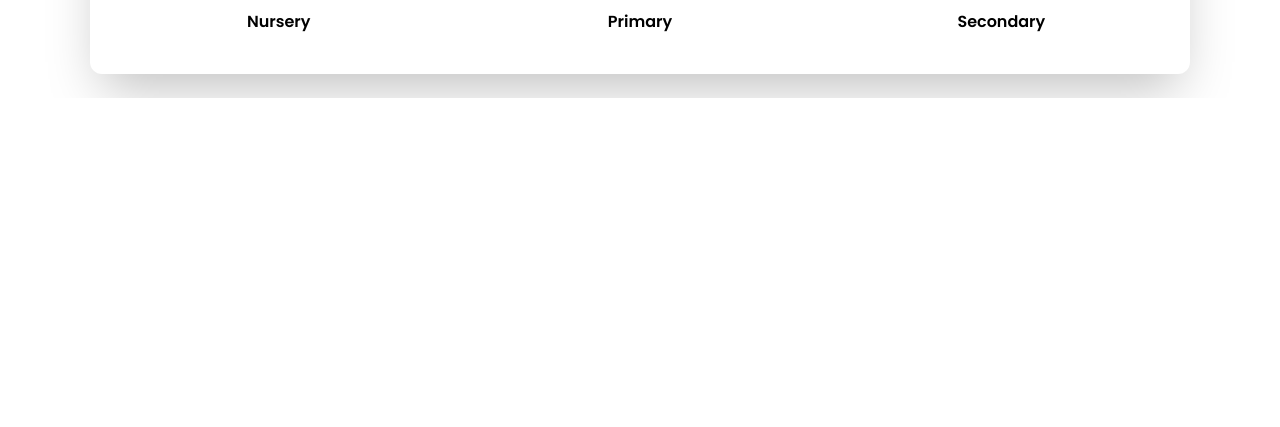
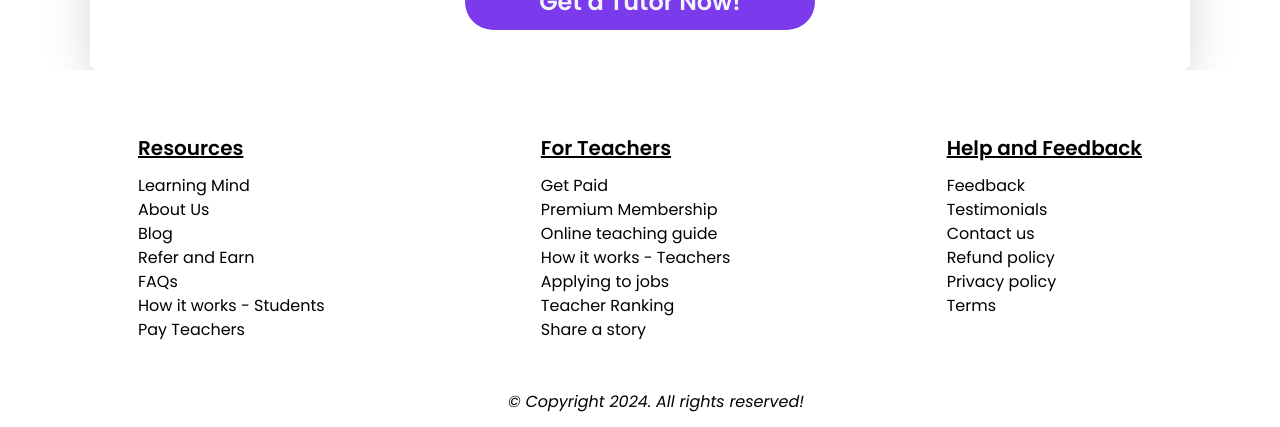
Before and after one commit to UdohLawrence/lt-hub, a Nuxt app: page / in a window 1280 px wide. Shown: the part 3676-4103 px from the top of the page. Before the commit the page ends 3774 px from the top, so only its background shows below. Built offline with nearby package versions, Linux system fonts and the light colour scheme.

Commit message:
completed: footer

```diff
--- /dev/null
+++ b/components/Footer.vue
@@ -0,0 +1,90 @@
+<script setup>
+ const year = new Date();
+
+</script>
+
+<template>
+  <section class="w-screen bg-white dark:bg-slate-700 p-4">
+    <div class="max-w-[1100px] mx-auto p-6 flex flex-col sm:flex-row sm:justify-between">
+      <div class="p-6">
+        <h3 class="underline text-xl font-semibold mb-3">Resources</h3>
+        <ul>
+          <li>
+            <NuxtLink to="/"> Learning Mind </NuxtLink>
+          </li>
+
+          <li>
+            <NuxtLink to="/"> About Us </NuxtLink>
+          </li>
+          <li>
+            <NuxtLink to="/"> Blog </NuxtLink>
+          </li>
+          <li>
+            <NuxtLink to="/"> Refer and Earn </NuxtLink>
+          </li>
+          <li>
+            <NuxtLink to="/"> FAQs </NuxtLink>
+          </li>
+          <li>
+            <NuxtLink to="/"> How it works - Students </NuxtLink>
+          </li>
+          <li>
+            <NuxtLink to="/"> Pay Teachers </NuxtLink>
+          </li>
+        </ul>
+      </div>
+      <div class="p-6">
+        <h3 class="underline text-xl font-semibold mb-3">For Teachers</h3>
+        <ul>
+          <li>
+            <NuxtLink to="/">Get Paid</NuxtLink>
+          </li>
+
+          <li>
+            <NuxtLink to="/">Premium Membership</NuxtLink>
+          </li>
+          <li>
+            <NuxtLink to="/">Online teaching guide</NuxtLink>
+          </li>
+          <li>
+            <NuxtLink to="/">How it works - Teachers</NuxtLink>
+          </li>
+          <li>
+            <NuxtLink to="/">Applying to jobs</NuxtLink>
+          </li>
+          <li>
+            <NuxtLink to="/">Teacher Ranking</NuxtLink>
+          </li>
+          <li>
+            <NuxtLink to="/">Share a story</NuxtLink>
+          </li>
+        </ul>
+      </div>
+      <div class="p-6">
+        <h3 class="underline text-xl font-semibold mb-3">Help and Feedback</h3>
+        <ul>
+          <li>
+            <NuxtLink to="/">Feedback</NuxtLink>
+          </li>
+
+          <li>
+            <NuxtLink to="/">Testimonials</NuxtLink>
+          </li>
+          <li>
+            <NuxtLink to="/">Contact us</NuxtLink>
+          </li>
+          <li>
+            <NuxtLink to="/">Refund policy</NuxtLink>
+          </li>
+          <li>
+            <NuxtLink to="/">Privacy policy</NuxtLink>
+          </li>
+          <li>
+            <NuxtLink to="/">Terms</NuxtLink>
+          </li>
+        </ul>
+      </div>
+    </div>
+    <span class="mx-auto text-center italic w-screen block">&copy; Copyright {{ year.getFullYear() }}. All rights reserved!</span>
+  </section>
+</template>
--- a/components/Testimonials.vue
+++ b/components/Testimonials.vue
@@ -5,9 +5,10 @@
     <h2
       class="text-3xl font-semibold text-center mb-5 pt-6 dark:text-slate-100"
     >
-      Testimonials
+      What Our <span class="text-violet-500">Users</span> Say
     </h2>
-    <div class="my-12 max-w-[1100px] mx-auto shadow-2xl rounded-lg p-4">
+    <p class="text-center text-slate-500 max-w-md mx-auto">Hear genuine stories from our satisfied users about their exceptional esperiences with us</p>
+    <div class="max-w-[1100px] mx-auto shadow-2xl rounded-lg p-4">
       <blockquote
         class="max-w-[768px] mx-auto bg-violet-500 pl-14 pr-8 py-12 rounded-3xl relative"
       >
--- a/layouts/default.vue
+++ b/layouts/default.vue
@@ -12,6 +12,6 @@
         </div>
     </main>
     <footer>
-
+        <Footer />
     </footer>
 </template>
--- a/pages/index.vue
+++ b/pages/index.vue
@@ -6,6 +6,6 @@
     <HeroSection />
     <ClassCategories />
     <EasySteps />
+    <ClassLevels />
     <Testimonials />
-    <ClassLevels />
 </template>
```
